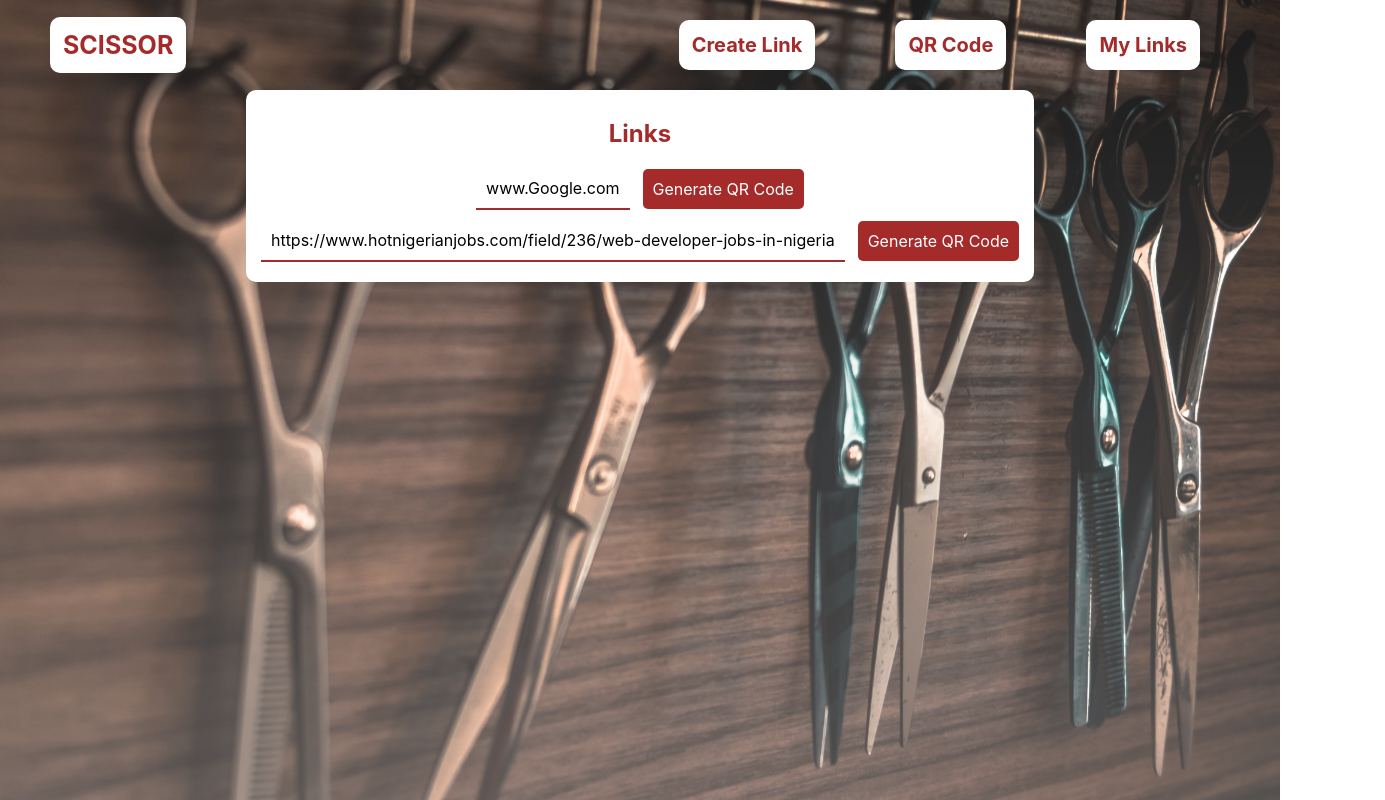
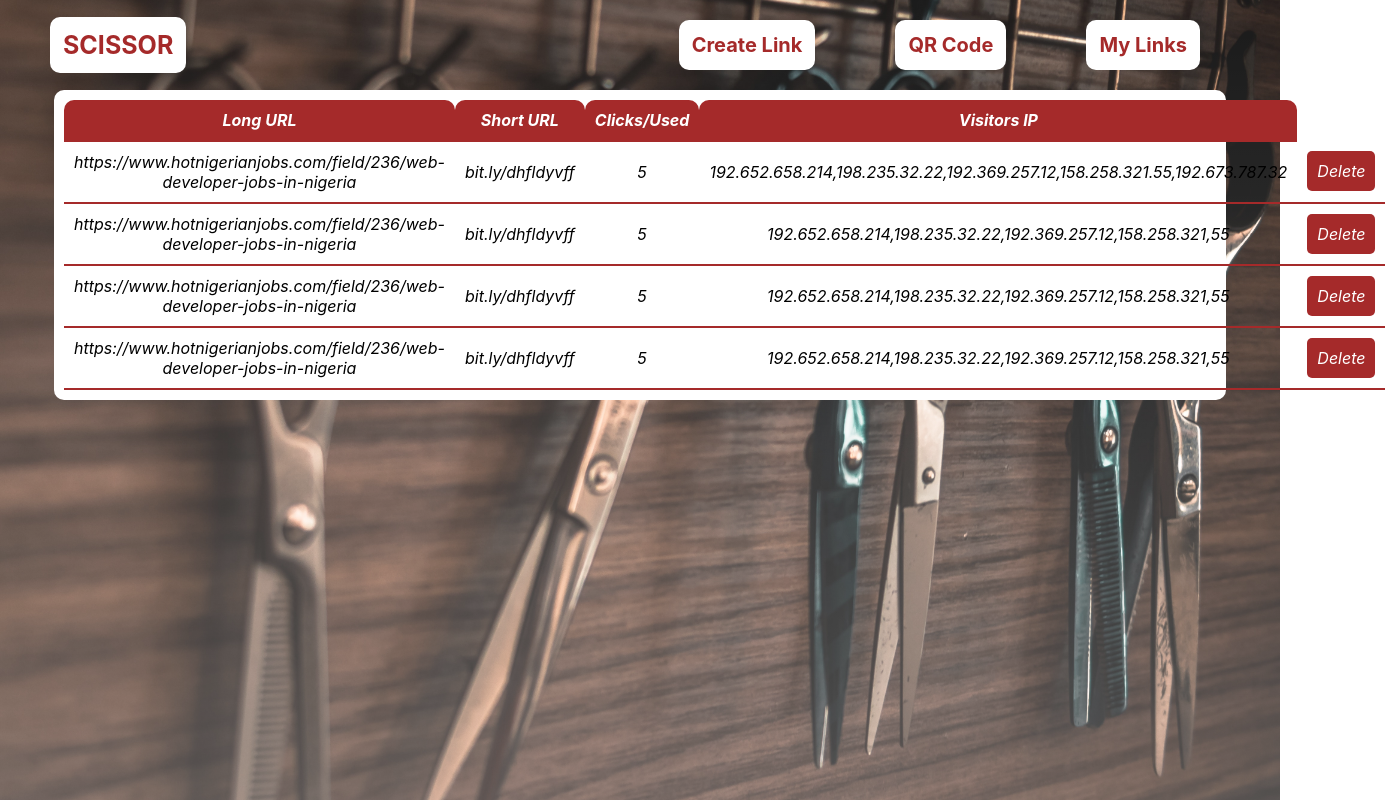
Before and after one commit to jjatuah/Scissor_URL_Shortener_Frontend, a React (Create React App) app in the folder scissor_url_shortener_frontend/: page /links in a window 1280 px wide. Shown: the whole page, 1385 px wide, since content can reach past the window. Built offline with nearby package versions, Linux system fonts and the light colour scheme.

Commit message:
Started imlementing react router dom

```diff
--- a/scissor_url_shortener_frontend/package.json
+++ b/scissor_url_shortener_frontend/package.json
@@ -8,6 +8,7 @@
     "@testing-library/user-event": "^13.5.0",
     "react": "^18.2.0",
     "react-dom": "^18.2.0",
+    "react-router-dom": "^6.14.0",
     "react-scripts": "5.0.1",
     "web-vitals": "^2.1.4"
   },
--- a/scissor_url_shortener_frontend/src/App.js
+++ b/scissor_url_shortener_frontend/src/App.js
@@ -13,8 +13,8 @@ function App() {
       {/* <Register />
       <Login /> */}
       {/* <Home /> */}
-      {/* <MyLinks /> */}
-      <QR />
+      <MyLinks />
+      {/* <QR /> */}
     </div>
   );
 }
--- a/scissor_url_shortener_frontend/src/index.js
+++ b/scissor_url_shortener_frontend/src/index.js
@@ -1,11 +1,54 @@
 import React from 'react';
 import ReactDOM from 'react-dom/client';
 import './index.css';
+import {
+  createBrowserRouter,
+  RouterProvider,
+} from "react-router-dom";
 import App from './App';
+import Home from './pages/home/Home';
+import MyLinks from './pages/myLinks/MyLinks';
+import Nav from './components/nav/Nav';
+import QR from './pages/QR/QR';
+import Register from './pages/register/Register';
+import Login from './pages/login/Login';
+
+
+
+const router = createBrowserRouter([
+  {
+    path: "/",
+    element: <Home />,
+  },
+
+  {
+    path: "/links",
+    element: <MyLinks />,
+  },
+
+  {
+    path: "/qr",
+    element: <QR />,
+  },
+
+  {
+    path: "/register",
+    element: <Register />,
+  },
+
+  {
+    path: "/login",
+    element: <Login />,
+  },
+
+
+]);
+
+
 
 const root = ReactDOM.createRoot(document.getElementById('root'));
 root.render(
   <React.StrictMode>
-    <App />
+    <RouterProvider router={router} />
   </React.StrictMode>
 );
--- a/scissor_url_shortener_frontend/src/pages/myLinks/MyLinks.css
+++ b/scissor_url_shortener_frontend/src/pages/myLinks/MyLinks.css
@@ -33,3 +33,18 @@ th {
   border-radius: 10px 10px 0 0;
   color: #fff;
 }
+
+td > a {
+  background-color: brown;
+  color: #fff;
+  text-decoration: none;
+  padding: 10px;
+  border-radius: 5px;
+}
+
+td > a:hover {
+  background-color: #fff;
+  color: brown;
+  border: 1px solid brown;
+  transition: .75s;
+}
--- a/scissor_url_shortener_frontend/src/pages/myLinks/MyLinks.jsx
+++ b/scissor_url_shortener_frontend/src/pages/myLinks/MyLinks.jsx
@@ -24,6 +24,7 @@ const MyLinks = () => {
                 <td>bit.ly/dhfldyvff</td>
                 <td>5</td>
                 <td>192.652.658.214,198.235.32.22,192.369.257.12,158.258.321.55,192.673.787.32</td>
+                <td><a href="#">Delete</a></td>
               </tr>
 
               <tr>
@@ -31,6 +32,7 @@ const MyLinks = () => {
                 <td>bit.ly/dhfldyvff</td>
                 <td>5</td>
                 <td>192.652.658.214,198.235.32.22,192.369.257.12,158.258.321,55</td>
+                <td><a href="#">Delete</a></td>
               </tr>
 
               <tr>
@@ -38,6 +40,7 @@ const MyLinks = () => {
                 <td>bit.ly/dhfldyvff</td>
                 <td>5</td>
                 <td>192.652.658.214,198.235.32.22,192.369.257.12,158.258.321,55</td>
+                <td><a href="#">Delete</a></td>
               </tr>
 
               <tr>
@@ -45,6 +48,7 @@ const MyLinks = () => {
                 <td>bit.ly/dhfldyvff</td>
                 <td>5</td>
                 <td>192.652.658.214,198.235.32.22,192.369.257.12,158.258.321,55</td>
+                <td><a href="#">Delete</a></td>
               </tr>
             </tbody>
           </table>
```
Also changed, not shown: 1 other file (tests, documents, lock files or other folders).
